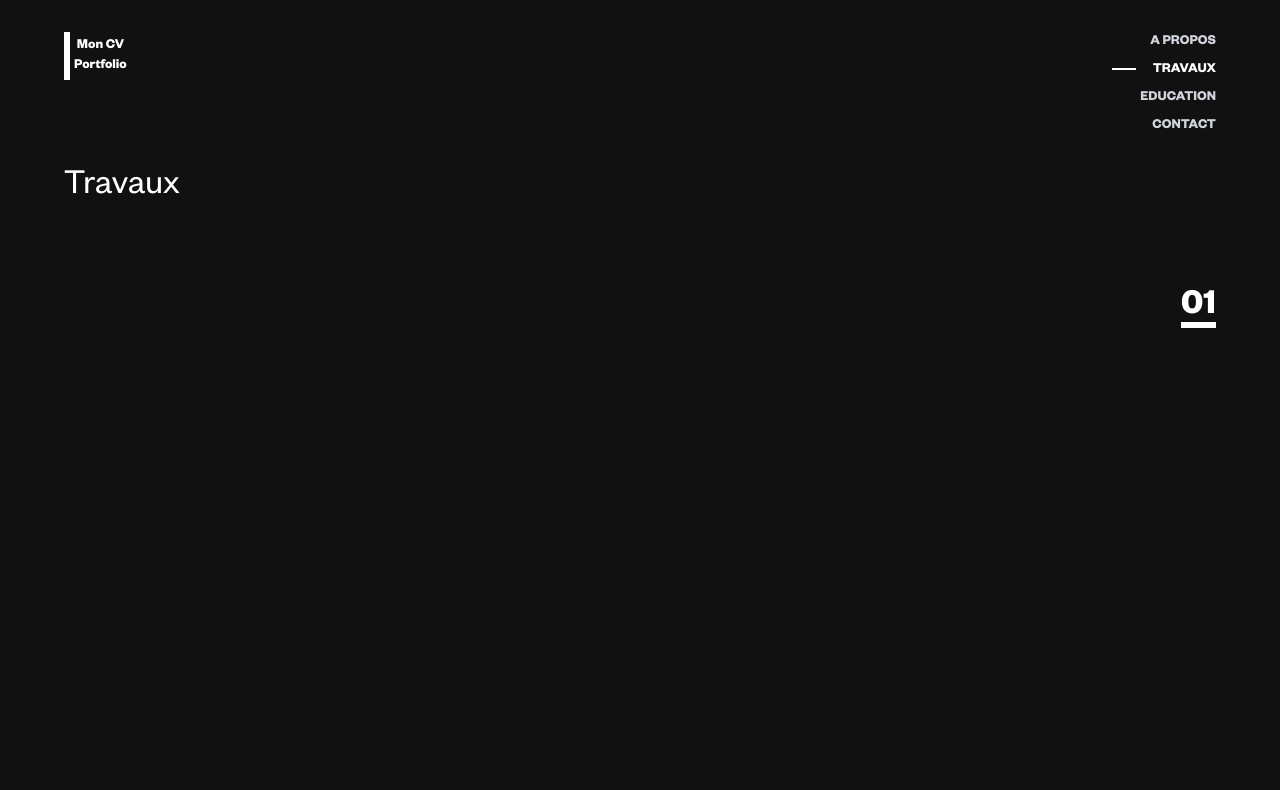
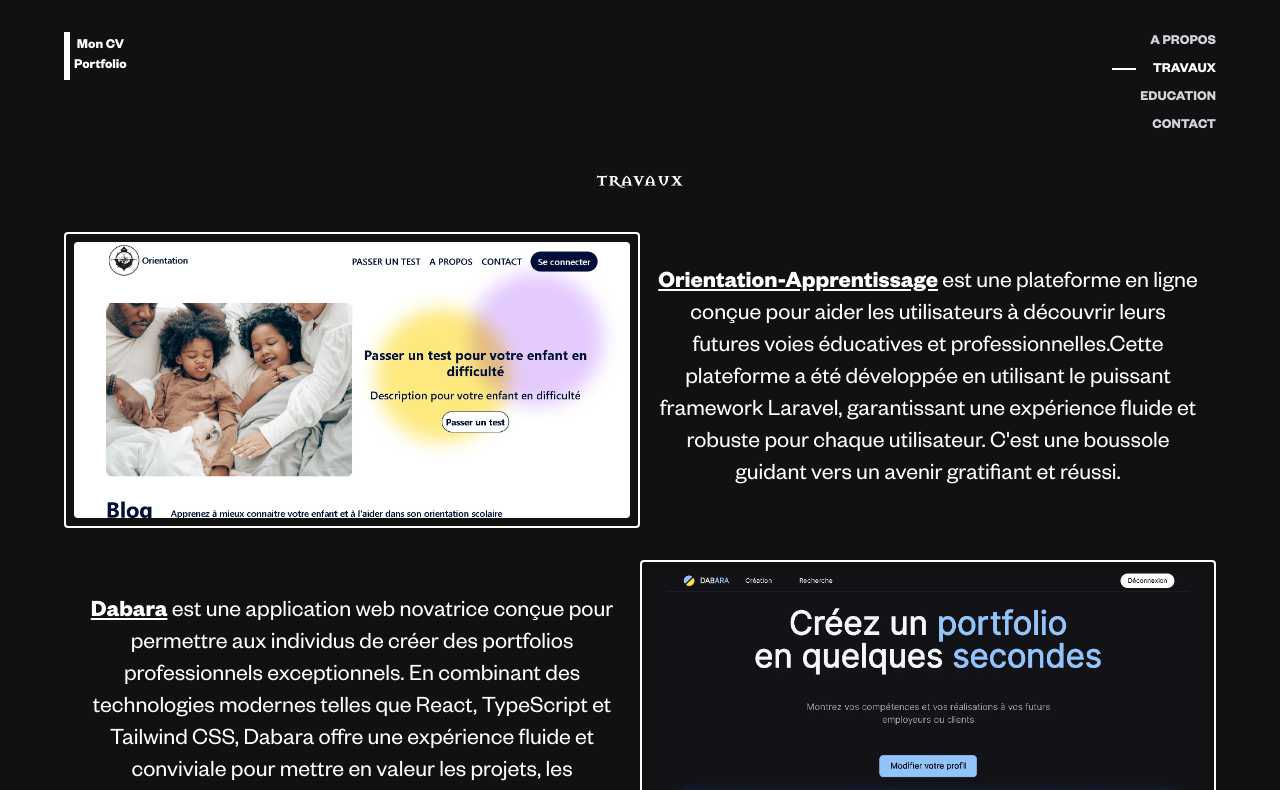
Before and after one commit to IsraelBoka/portfolio, a SvelteKit app: page /travaux in a window 1280 px wide. Shown: the top 790 px of the page. Built offline with nearby package versions, Linux system fonts and the light colour scheme.

Commit message:
added some portfolio projects

```diff
--- a/src/app.css
+++ b/src/app.css
@@ -5,6 +5,10 @@
 html {
 	background: #111111;
 	font-family: 'Founders_Grotesk', sans-serif;
+}
+
+::-webkit-scrollbar {
+	display: none;
 }
 
 @layer base {
--- a/src/routes/+layout.svelte
+++ b/src/routes/+layout.svelte
@@ -4,7 +4,7 @@
 	import { base } from '$app/paths';
 </script>
 
-<div class="container h-screen">
+<div class="container">
 	<nav class="flex justify-between py-8 px-16">
 		<div class="text-white h-12 text-sm font-bold flex">
 			<div class="h-12 w-1.5 bg-white" />
@@ -75,8 +75,8 @@
 		{#if $page.url.pathname === '/travaux'}
 			<span
 				class=" text-4xl font-bold text-white bg-gradient-to-r from-white to-white bg-bottom bg-no-repeat bg-[length:100%_6px] transition-[background-size]"
-				>01</span
-			>
+				>01.
+			</span>
 		{/if}
 		{#if $page.url.pathname === '/education'}
 			<span
--- a/src/routes/travaux/+page.svelte
+++ b/src/routes/travaux/+page.svelte
@@ -1,5 +1,50 @@
 <script></script>
 
 <section class="px-16">
-	<h1 class="text-4xl text-white">Travaux</h1>
+	<h1 class="text-2xl text-white text-center font-Crusader">Travaux</h1>
+	<div class="grid lg:grid-cols-2 my-8">
+		<div class="border-white p-2 border-2 rounded">
+			<img
+				src={`/images/projet_orientation.webp`}
+				alt="Image du projet orientation"
+				class="rounded"
+				aria-hidden="true"
+			/>
+		</div>
+		<div class="py-4 lg:px-4 flex items-center">
+			<p class="text-lg md:text-xl lg:text-2xl text-white text-center">
+				<a
+					href="https://Orientation-Apprentissage.net"
+					class="underline hover:opacity-90 font-bold"
+					target="_blank"
+				>
+					Orientation-Apprentissage</a
+				> est une plateforme en ligne conçue pour aider les utilisateurs à découvrir leurs futures voies
+				éducatives et professionnelles.Cette plateforme a été développée en utilisant le puissant framework
+				Laravel, garantissant une expérience fluide et robuste pour chaque utilisateur. C'est une boussole
+				guidant vers un avenir gratifiant et réussi.
+			</p>
+		</div>
+	</div>
+
+	<div class="grid lg:grid-cols-2 my-8">
+		<div class="py-4 lg:px-4 flex items-center">
+			<p class="text-lg md:text-xl lg:text-2xl text-white text-center">
+				<a href="https://dabara.tech" class="underline hover:opacity-90 font-bold" target="_blank">
+					Dabara</a
+				> est une application web novatrice conçue pour permettre aux individus de créer des portfolios
+				professionnels exceptionnels. En combinant des technologies modernes telles que React, TypeScript
+				et Tailwind CSS, Dabara offre une expérience fluide et conviviale pour mettre en valeur les projets,
+				les compétences et les réalisations de chaque utilisateur.
+			</p>
+		</div>
+		<div class="border-white p-2 border-2 rounded">
+			<img
+				src={`/images/projet_dabara.webp`}
+				alt="Image du projet dabara"
+				class="rounded"
+				aria-hidden="true"
+			/>
+		</div>
+	</div>
 </section>
```
Also changed, not shown: static/images/projet_dabara.webp (added), static/images/projet_orientation.webp (added).
